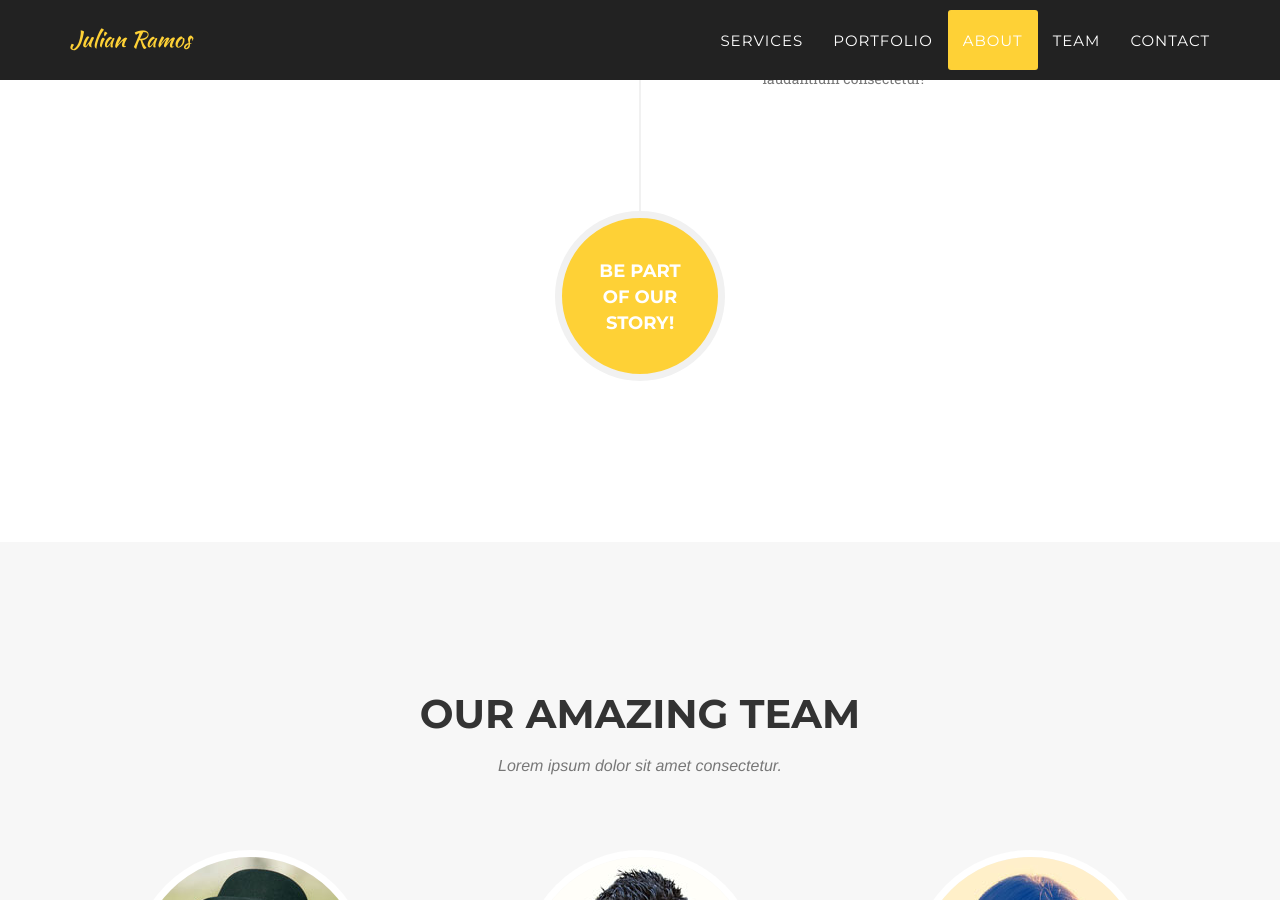
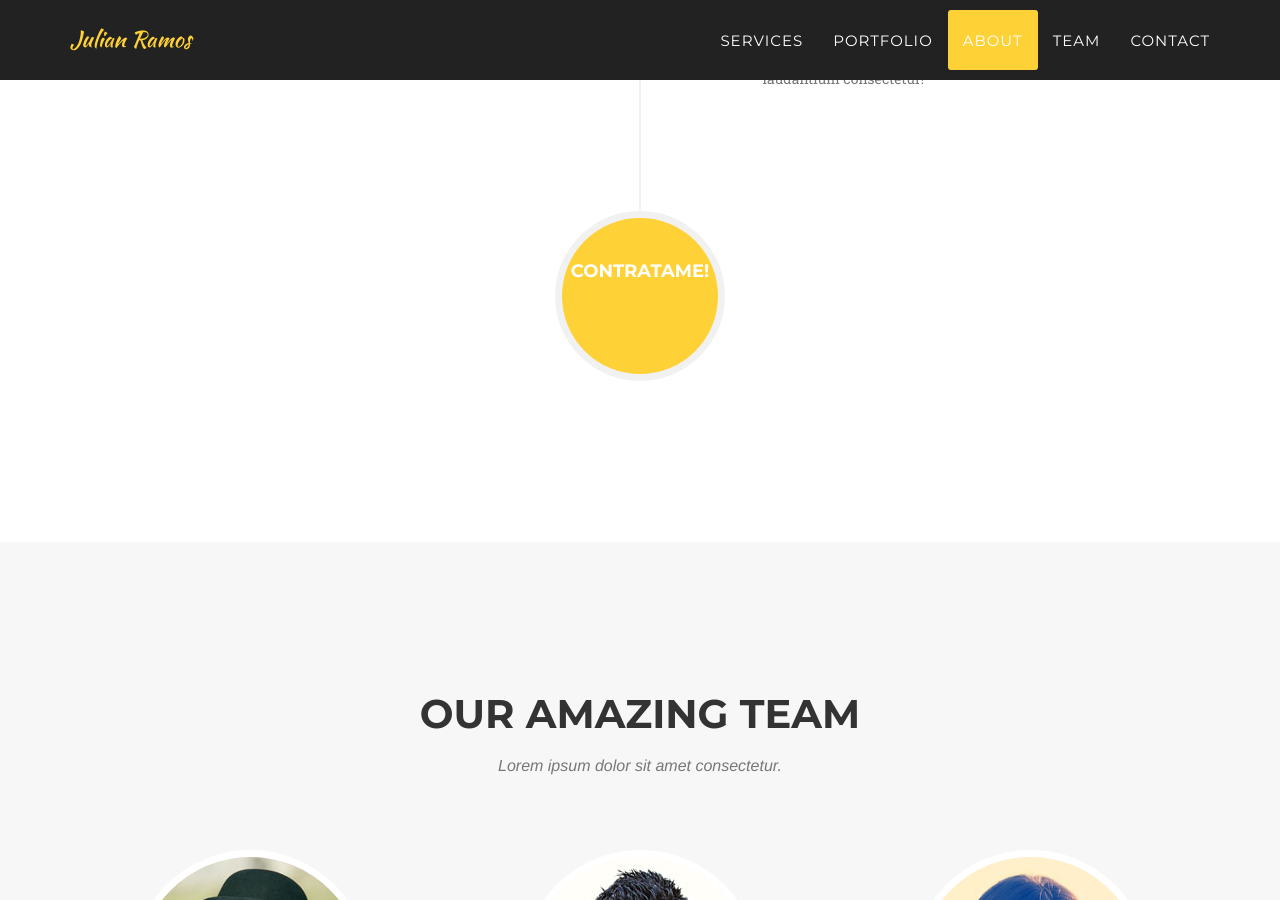
Before and after one commit to jramos92/jramos92.github.io, a Jekyll site: the page built from index.html, in a window 1280 px wide and 900 px high, scrolled down 3634 px. Built offline with Jekyll 4.4.1, drawn with Linux system fonts in a browser that asks for light colours; some web fonts are replaced.

Commit message:
Minor Changes

```diff
--- a/_includes/about.html
+++ b/_includes/about.html
@@ -68,9 +68,7 @@
                         </li>
                         <li class="timeline-inverted">
                             <div class="timeline-image">
-                                <h4>Be Part
-                                    <br>Of Our
-                                    <br>Story!</h4>
+                                <h4>Contratame!</h4>
                             </div>
                         </li>
                     </ul>
```
